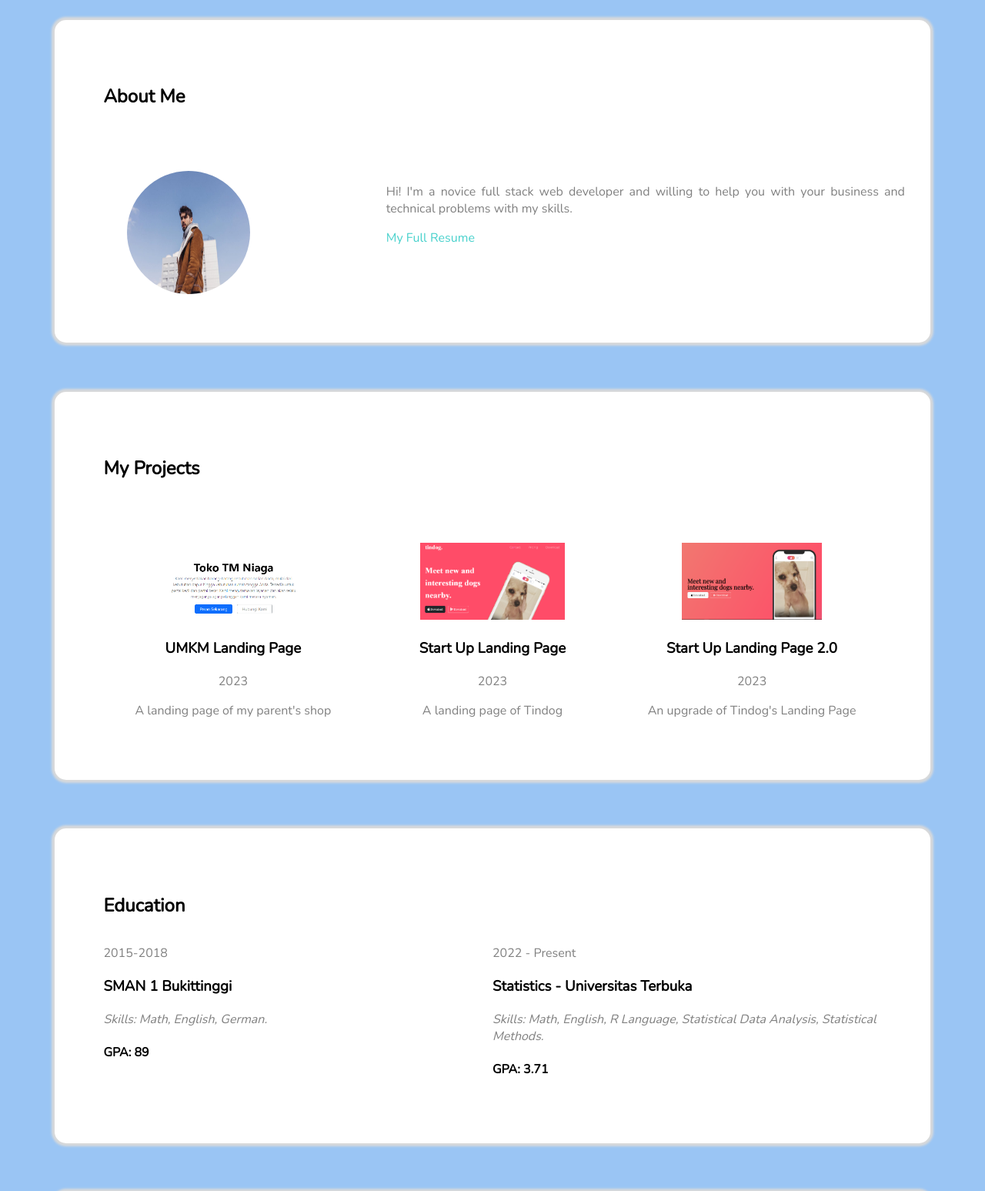
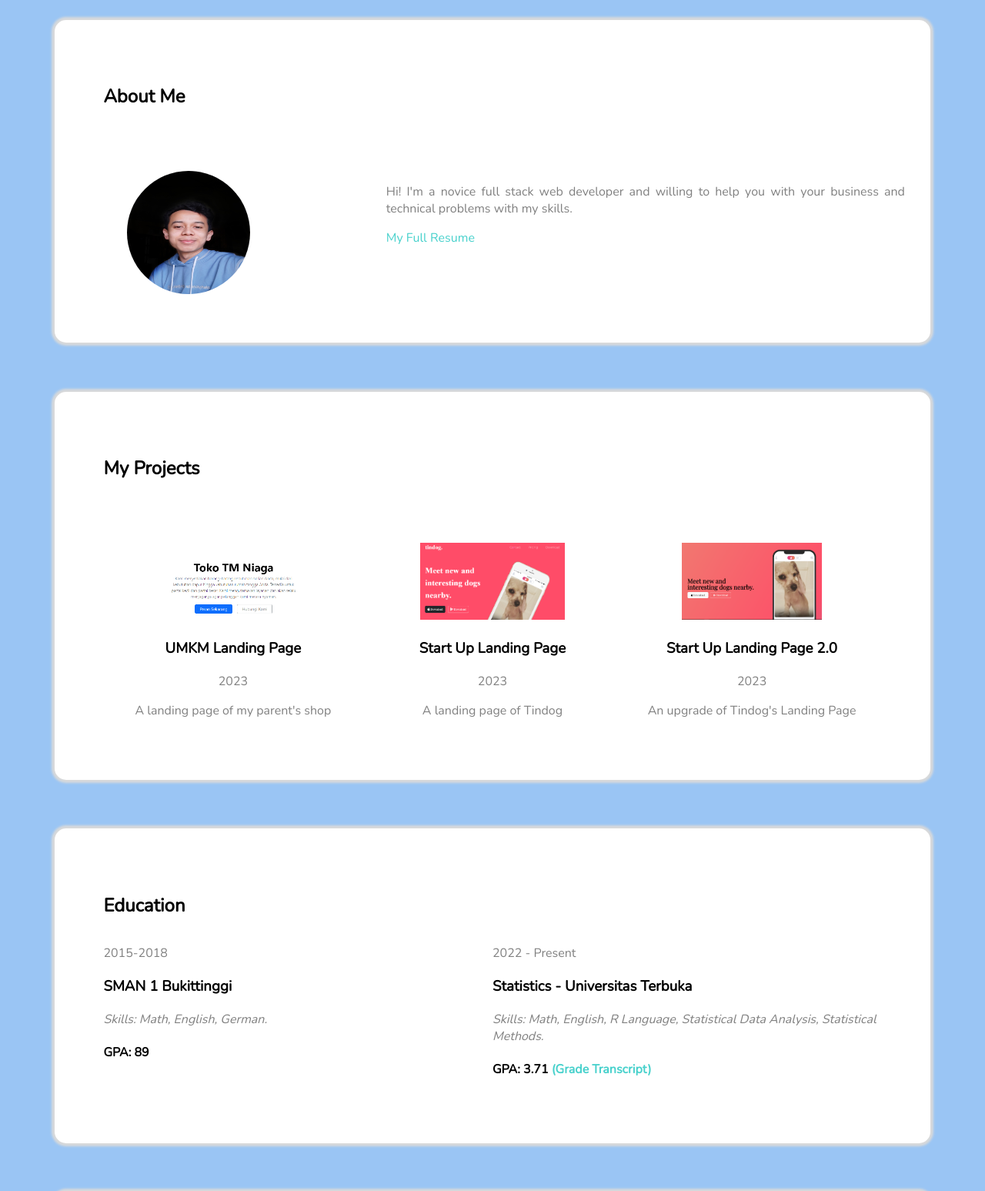
Before and after one commit to allangazali2804/personal-site, a plain HTML site: page index.html in a window 1280 px wide. Shown: the part 502-2049 px from the top of the page at 77% size. Drawn offline with nearby package versions, Linux system fonts and the light colour scheme.

Commit message:
Add files via upload

```diff
--- a/css/style.css
+++ b/css/style.css
@@ -41,7 +41,7 @@ p {
     text-align: justify;
 }
 
-.about-text > a {
+.outlink {
     text-decoration: none;
     color: mediumturquoise;
 }
@@ -69,6 +69,7 @@ p {
     display: grid;
     grid-template-columns: 1fr 1fr;
 }
+
 
 input, textarea {
     font-family: 'Nunito', sans-serif;
--- a/index.html
+++ b/index.html
@@ -21,10 +21,10 @@
     <div class="about">
         <h2>About Me</h2>
         <div class="about-content">
-            <img class="profile-img" src="./resume/profile.jpg" alt="profile image" height="160" width="160">
+            <img class="profile-img" src="./resume/profile.jpeg" alt="profile image" height="160" width="160">
             <div class="about-text">
                 <p>Hi! I'm a novice full stack web developer and willing to help you with your business and technical problems with my skills.</p>
-                <a href="./resume/index.html" target="_blank">My Full Resume</a>
+                <a class="outlink" href="./resume/index.html" target="_blank">My Full Resume</a>
             </div>
         </div>
     </div>
@@ -64,7 +64,7 @@
                 <p>2022 - Present</p>
                 <h3>Statistics - Universitas Terbuka</h3>
                 <p><em>Skills: Math, English, R Language, Statistical Data Analysis, Statistical Methods.</em></p>
-                <h4>GPA: 3.71</h4>
+                <h4>GPA: 3.71 <a class="outlink" href="./resume/grade-transcript.pdf" target="_blank">(Grade Transcript)</a></h4>
             </div>
         </div>
     </div>
```
Also changed, not shown: resume/index.html (+1 -1 lines), resume/profile.jpeg (added), 1 other file.
